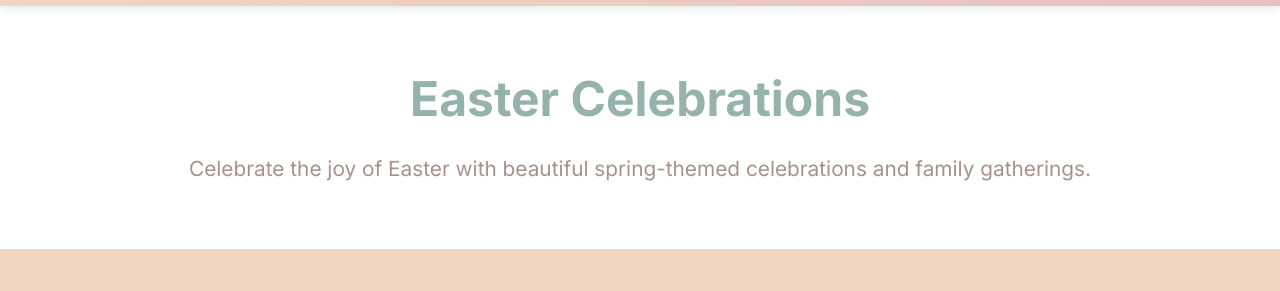
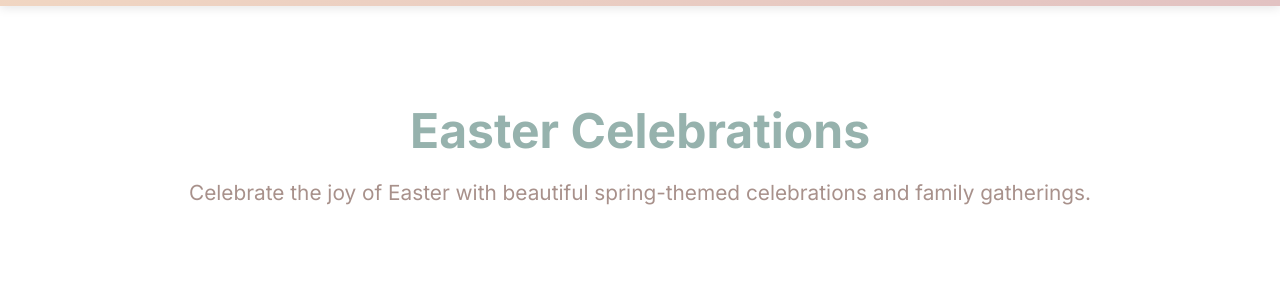
Before and after one commit to acgis-hama0098/wishin-bloom-web-2, a React (Vite) app: page /occasion/easter in a window 1280 px wide. Shown: the part 142-433 px from the top of the page. Built offline with nearby package versions, Linux system fonts and the light colour scheme.

Commit message:
Final updates and cleanup for today

```diff
--- a/src/pages/OccasionPage.css
+++ b/src/pages/OccasionPage.css
@@ -9,12 +9,13 @@
 .occasion-hero {
   text-align: center;
   margin: 0 auto;
+  padding: 2rem 1rem;
 }
 
 .occasion-hero h1 {
   font-size: 3rem;
   color: #96b2ad;
-  margin-bottom: 1.5rem;
+  margin-bottom: 1rem;
 }
 
 .occasion-content {
```
